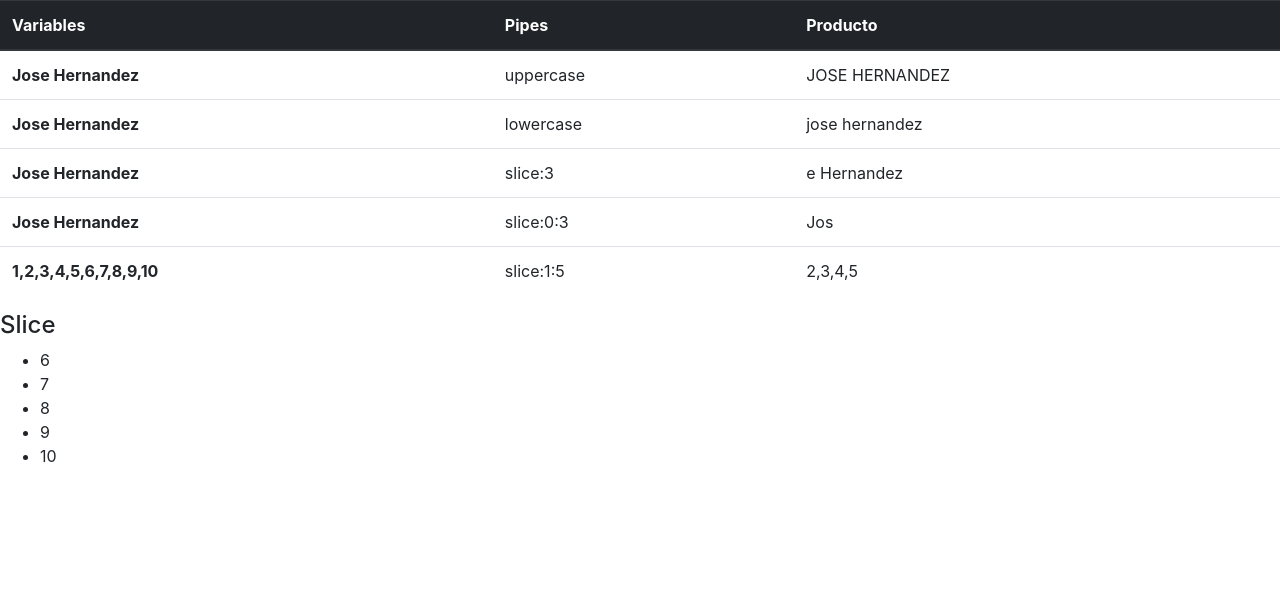
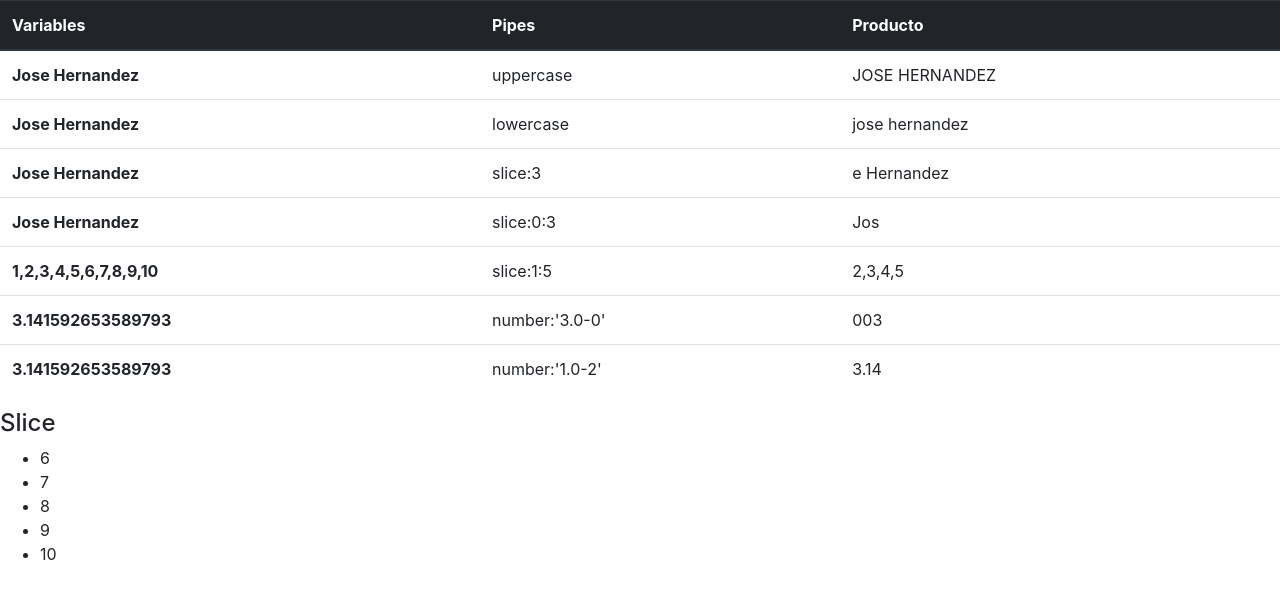
Before and after one commit to jose2889/03-pipes-angular, an Angular app: page / in a window 1280 px wide. Shown: the top 598 px of the page. Built offline with nearby package versions, Linux system fonts and the light colour scheme.

Commit message:
practica con pipes de numeros decimales

```diff
--- a/src/app/app.component.html
+++ b/src/app/app.component.html
@@ -32,7 +32,17 @@
             <td>slice:1:5</td>
             <td>{{ arreglo | slice:1:5}}</td>
         </tr>
-
+        <tr>
+            <!-- aqui va a rellenar con 0 la parte que no tenga numeros -->
+            <th>{{PI}}</th>
+            <td>number:'3.0-0'</td>
+            <td>{{ PI | number:'3.0-0'}}</td>
+        </tr>
+        <tr>
+            <th>{{PI}}</th>
+            <td>number:'1.0-2'</td>
+            <td>{{ PI | number:'1.0-2'}}</td>
+        </tr>
     </tbody>
 </table>
 
--- a/src/app/app.component.ts
+++ b/src/app/app.component.ts
@@ -9,4 +9,6 @@ export class AppComponent {
   title = 'Jose Hernandez';
 
   arreglo = [1,2,3,4,5,6,7,8,9,10];
+
+  PI = Math.PI;
 }
```
